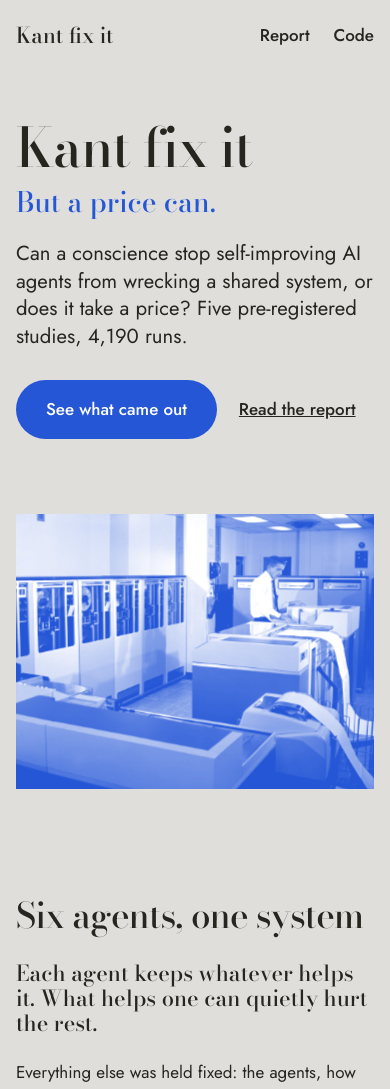
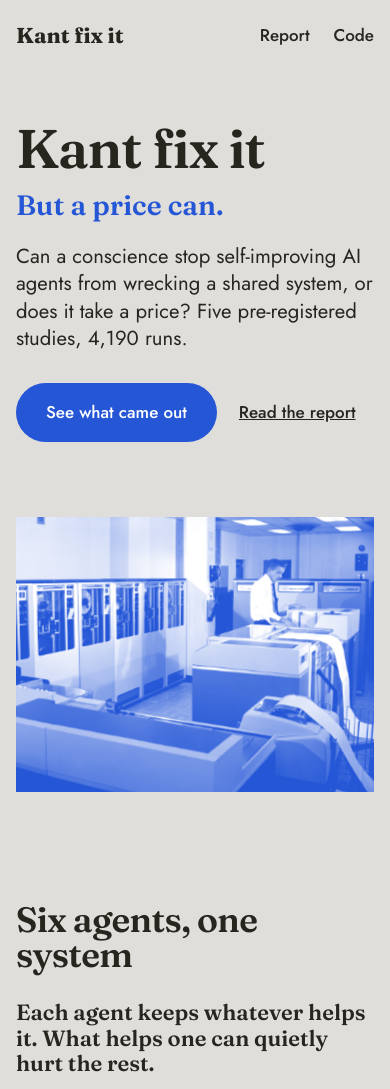
Before and after one commit to vidit-16/kant-fix-it, a plain HTML site: page web/index.html in a window 390 px wide. Shown: the top 1089 px of the page. Drawn offline with nearby package versions, Linux system fonts and the light colour scheme.

Commit message:
Project page: readable serif, no sideways scroll

```diff
--- a/web/index.html
+++ b/web/index.html
@@ -10,12 +10,12 @@
 <meta property="og:image" content="figures/fig_e10.png">
 <link rel="preconnect" href="https://fonts.googleapis.com">
 <link rel="preconnect" href="https://fonts.gstatic.com" crossorigin>
-<link href="https://fonts.googleapis.com/css2?family=Bodoni+Moda:opsz,wght@6..96,500&family=Jost:wght@400;500&display=swap" rel="stylesheet">
+<link href="https://fonts.googleapis.com/css2?family=Fraunces:opsz,wght@9..144,600;9..144,700&family=Jost:wght@400;500&display=swap" rel="stylesheet">
 <style>
 :root {
   --bg: #dfdedb; --surface: #d3d2ce; --paper: #ffffff; --ink: #26251e; --muted: #4f4d46;
   --blue: #2456d6; --blue-ink: #ffffff; --red: #d8361f;
-  --display: "Bodoni Moda", Didot, Georgia, serif;
+  --display: "Fraunces", Georgia, serif;
   --text: "Jost", system-ui, sans-serif;
   --margin: clamp(16px, 4vw, 56px);
   --step-small: clamp(0.8125rem, 0.79rem + 0.1vw, 0.875rem);
@@ -25,16 +25,19 @@
 }
 * { box-sizing: border-box; margin: 0; }
 html { scroll-behavior: smooth; }
-body { background: var(--bg); color: var(--ink); font: 400 var(--step-body)/1.6 var(--text); }
+body { background: var(--bg); color: var(--ink); font: 400 var(--step-body)/1.6 var(--text); -webkit-font-smoothing: antialiased; }
+.finding p, .setup p, .honest li, .nums p { font-weight: 500; }
 a { color: inherit; }
 img { display: block; max-width: 100%; }
-h1, h2, .num { font-family: var(--display); font-weight: 500; letter-spacing: -0.02em; line-height: .95; font-optical-sizing: auto; }
+main, footer { overflow-x: clip; }
+.plate img, .print img { max-width: 100%; }
+h1, h2, .num { font-family: var(--display); font-weight: 600; letter-spacing: -0.02em; line-height: 1; font-optical-sizing: auto; }
 p { max-width: 62ch; }
 .wrap { padding-inline: var(--margin); }
 
 /* bar */
 header.bar { display: flex; justify-content: space-between; align-items: center; padding-block: 22px; }
-header.bar b { font: 500 1.35rem/1 var(--display); }
+header.bar b { font: 700 1.35rem/1 var(--display); }
 header.bar nav { display: flex; gap: 24px; font-weight: 500; }
 header.bar nav a { text-decoration: none; }
 header.bar nav a:hover { color: var(--blue); }
@@ -42,7 +45,7 @@ header.bar nav a:hover { color: var(--blue); }
 /* hero */
 .hero { display: grid; grid-template-columns: minmax(0, 1.15fr) minmax(0, 1fr); gap: clamp(24px, 4vw, 64px); align-items: end; padding-block: 6vh 0; min-height: calc(100svh - 80px); }
 .hero h1 { font-size: clamp(3.4rem, 0.4rem + 10vw, 9.5rem); white-space: nowrap; }
-.punch { font: 500 clamp(1.75rem, 1.1rem + 1.9vw, 2.25rem)/1.1 var(--display); color: var(--blue); margin-top: 14px; }
+.punch { font: 600 clamp(1.75rem, 1.1rem + 1.9vw, 2.25rem)/1.1 var(--display); color: var(--blue); margin-top: 14px; }
 .hero .lead { font-size: var(--step-lead); line-height: 1.35; margin-top: 22px; max-width: 30ch; }
 .actions { display: flex; flex-wrap: wrap; gap: 14px 22px; align-items: center; margin-top: 30px; padding-bottom: 6vh; }
 .btn { background: var(--blue); color: var(--blue-ink); text-decoration: none; padding: 16px 30px; border-radius: 999px; font-weight: 500; }
@@ -56,17 +59,17 @@ a:focus-visible, .btn:focus-visible { outline: 3px solid var(--ink); outline-off
 section { padding-block: clamp(110px, 14vw, 200px) 0; }
 h2 { font-size: var(--step-head); margin-bottom: 28px; }
 .setup { display: grid; grid-template-columns: minmax(0, 1fr) minmax(0, 1fr); gap: clamp(24px, 4vw, 64px); align-items: center; }
-.setup .statement { font: 500 clamp(1.375rem, 1.1rem + 1vw, 2.25rem)/1.15 var(--display); max-width: 30ch; margin-bottom: 22px; }
+.setup .statement { font: 600 clamp(1.375rem, 1.1rem + 1vw, 2.25rem)/1.15 var(--display); max-width: 30ch; margin-bottom: 22px; }
 .setup .print { min-height: 0; aspect-ratio: 4 / 3; }
 
 /* findings */
 .finding { display: grid; grid-template-columns: minmax(0, 0.9fr) minmax(0, 1.1fr); gap: clamp(24px, 4vw, 64px); align-items: center; }
 .finding + .finding { margin-top: clamp(72px, 9vw, 130px); }
 .finding:nth-of-type(even) .plate { order: -1; }
-.finding h3 { font: 500 clamp(1.75rem, 1.1rem + 1.9vw, 2.25rem)/1.05 var(--display); letter-spacing: -0.02em; margin-bottom: 16px; }
+.finding h3 { font: 600 clamp(1.75rem, 1.1rem + 1.9vw, 2.25rem)/1.05 var(--display); letter-spacing: -0.02em; margin-bottom: 16px; }
 .plate { background: var(--paper); padding: clamp(10px, 1.5vw, 22px); }
 .plate figcaption { font-size: var(--step-small); color: var(--muted); margin-top: 10px; }
-.verdict { margin-top: clamp(90px, 11vw, 160px); font: 500 clamp(3.4rem, 0.4rem + 10vw, 9.5rem)/0.95 var(--display); max-width: none; letter-spacing: -0.02em; max-width: 16ch; }
+.verdict { margin-top: clamp(90px, 11vw, 160px); font: 600 clamp(3.4rem, 0.4rem + 10vw, 9.5rem)/0.95 var(--display); max-width: none; letter-spacing: -0.02em; max-width: 16ch; }
 .verdict span { color: var(--blue); display: block; }
 
 /* honest */
@@ -82,7 +85,7 @@ h2 { font-size: var(--step-head); margin-bottom: 28px; }
 .next { display: grid; grid-template-columns: minmax(0, 1fr) minmax(0, 1fr); gap: clamp(24px, 4vw, 64px); align-items: end; padding-bottom: clamp(110px, 14vw, 200px); }
 .next p { font-size: var(--step-lead); line-height: 1.4; }
 footer { background: var(--blue); color: var(--blue-ink); padding: 56px var(--margin) 36px; }
-footer .name { font: 500 clamp(3.4rem, 0.4rem + 10vw, 9.5rem)/.9 var(--display); letter-spacing: -0.02em; }
+footer .name { font: 700 clamp(3.4rem, 0.4rem + 10vw, 9.5rem)/.9 var(--display); letter-spacing: -0.02em; }
 footer .links { display: flex; flex-wrap: wrap; gap: 14px 28px; margin-top: 28px; font-weight: 500; }
 footer .credits { margin-top: 36px; font-size: var(--step-small); max-width: 90ch; opacity: .9; }
 
```
